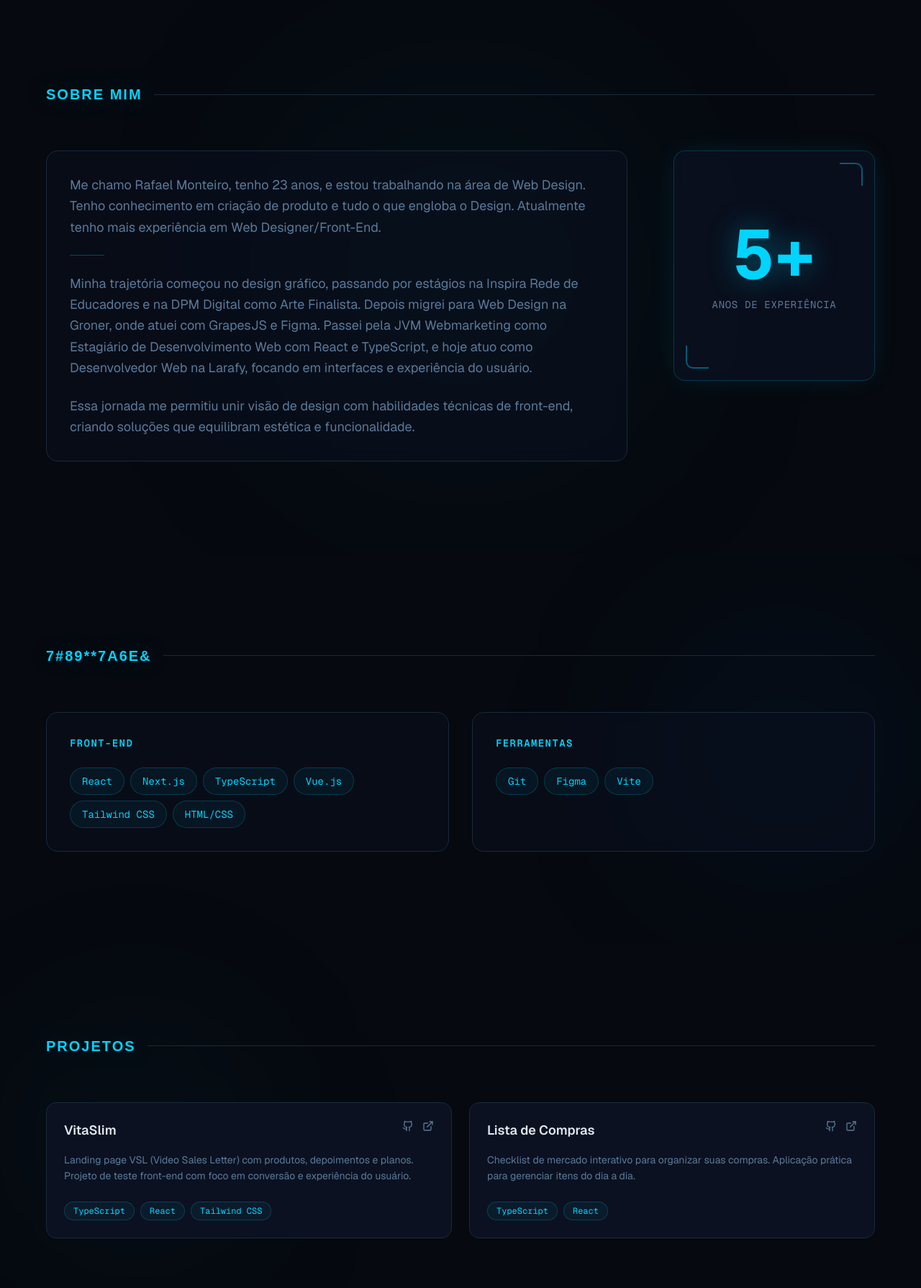
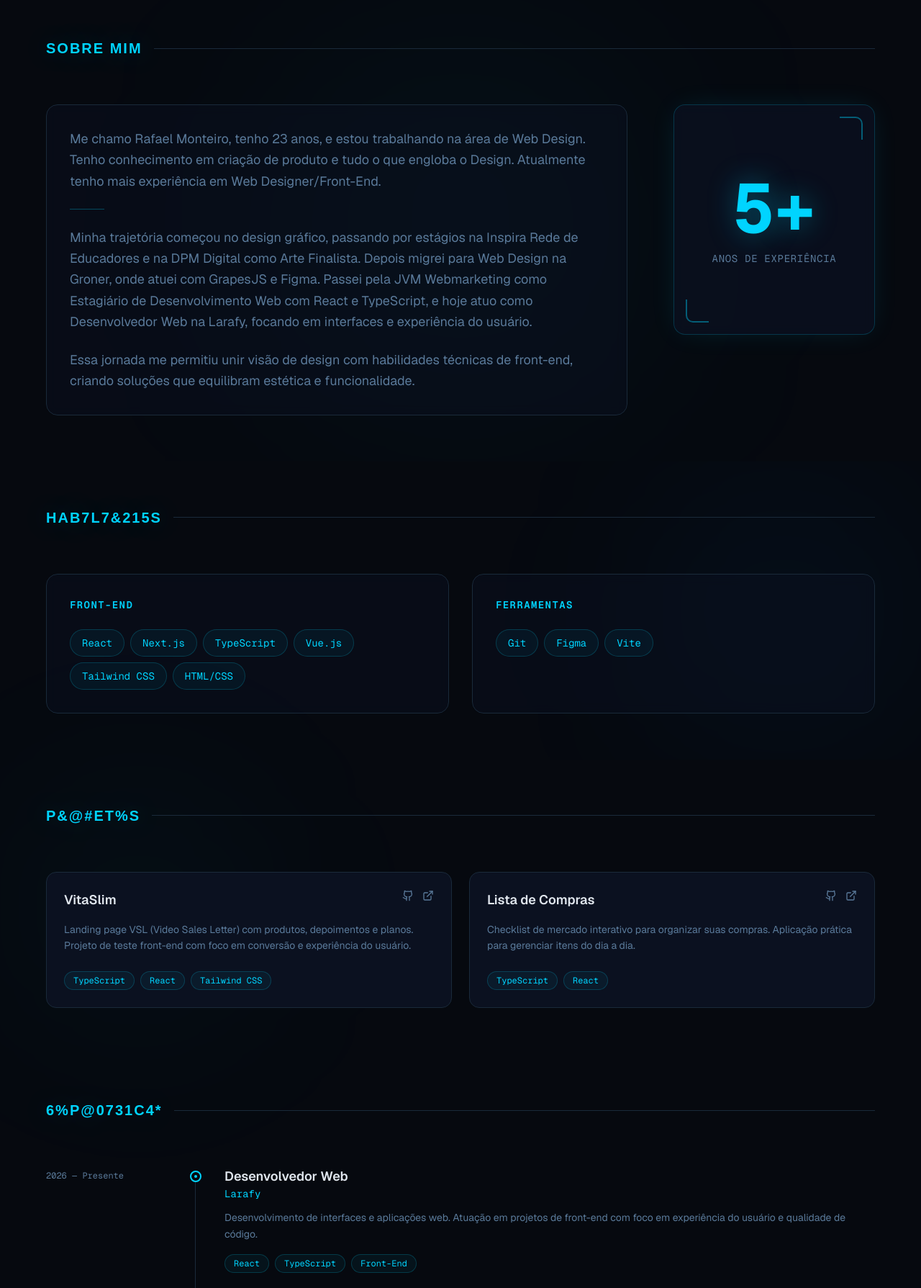
Before and after one commit to Rafa-Mont-ui/Portfolio_front_End, a Next.js app: page / in a window 1280 px wide. Shown: the part 811-2600 px from the top of the page at 72% size. Built offline with nearby package versions, Linux system fonts and the light colour scheme; a web font is replaced by a local one.

Commit message:
Refactor layout of multiple components: reduce vertical padding in About, Skills, Experience, Projects, and Contact sections for a more consistent design and improved visual hierarchy.

```diff
--- a/components/about.tsx
+++ b/components/about.tsx
@@ -8,7 +8,7 @@ export function About() {
   const titleText = useGlitchText("Sobre mim", { initialDelay: 800, pauseDuration: 2500 })
 
   return (
-    <section id="sobre" className="relative overflow-hidden px-6 py-24 md:py-32">
+    <section id="sobre" className="relative overflow-hidden px-6 py-12 md:py-16">
       {/* Background glow */}
       <div className="pointer-events-none absolute left-1/2 top-1/2 h-[500px] w-[500px] -translate-x-1/2 -translate-y-1/2 rounded-full bg-neon/5 blur-[150px]" />
 
--- a/components/contact.tsx
+++ b/components/contact.tsx
@@ -9,7 +9,7 @@ export function Contact() {
   const titleText = useGlitchText("Contato", { initialDelay: 1200, pauseDuration: 2500 })
 
   return (
-    <section id="contato" className="relative px-6 py-24 md:py-32">
+    <section id="contato" className="relative px-6 py-12 md:py-16">
       {/* Background glow */}
       <div className="pointer-events-none absolute right-0 bottom-0 h-96 w-96 rounded-full bg-neon-dim/5 blur-[128px]" />
 
--- a/components/experience.tsx
+++ b/components/experience.tsx
@@ -72,7 +72,7 @@ export function Experience() {
   const titleText = useGlitchText("Experiência", { initialDelay: 900, pauseDuration: 2500 })
 
   return (
-    <section id="experiencia" className="relative px-6 py-24 md:py-32">
+    <section id="experiencia" className="relative px-6 py-12 md:py-16">
       <div className="mx-auto max-w-6xl">
         <ScrollReveal>
           <div className="mb-16 flex items-center gap-4">
--- a/components/projects.tsx
+++ b/components/projects.tsx
@@ -28,7 +28,7 @@ export function Projects() {
   const titleText = useGlitchText("Projetos", { initialDelay: 1000, pauseDuration: 2500 })
 
   return (
-    <section id="projetos" className="relative px-6 py-24 md:py-32">
+    <section id="projetos" className="relative px-6 py-12 md:py-16">
       {/* Background glow */}
       <div className="pointer-events-none absolute left-0 top-1/2 h-96 w-96 -translate-y-1/2 rounded-full bg-neon/3 blur-[128px]" />
 
--- a/components/skills.tsx
+++ b/components/skills.tsx
@@ -32,7 +32,7 @@ export function Skills() {
   const titleText = useGlitchText("Habilidades", { initialDelay: 1100, pauseDuration: 2500 })
 
   return (
-    <section id="habilidades" className="relative overflow-hidden px-6 py-24 md:py-32">
+    <section id="habilidades" className="relative overflow-hidden px-6 py-12 md:py-16">
       {/* Background glow */}
       <div className="pointer-events-none absolute right-0 top-1/2 h-96 w-96 -translate-y-1/2 rounded-full bg-neon-dim/5 blur-[128px]" />
 
```
